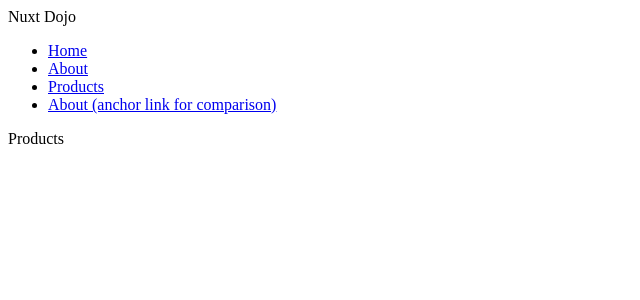
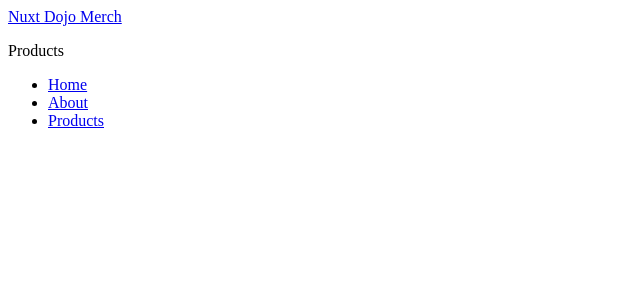
Before and after one commit to mchocho/nuxt-js-crash, a Nuxt app: page /products in a window 1280 px wide. Shown: the top 300 px of the page, without its empty margins (0-640 px from the left). Built offline with nearby package versions, Linux system fonts and the light colour scheme.

Commit message:
Binding a layout to a specific page

```diff
--- a/layouts/default.vue
+++ b/layouts/default.vue
@@ -9,8 +9,6 @@
   <div>
     <header>
       <nav>
-        <NuxtLink>Nuxt Dojo</NuxtLink>
-        <ul>
         <!--
           <NuxtLink> component
 
@@ -23,6 +21,8 @@
           It's a replacement for the <a> and <RouterLink> tags and performs
           faster.
         -->
+        <NuxtLink to="/">Nuxt Dojo</NuxtLink>
+        <ul>
           <li>
           <NuxtLink to="/">Home</NuxtLink>
           </li>
@@ -31,10 +31,6 @@
           </li>
           <li>
             <NuxtLink to="/products">Products</NuxtLink>
-            </li>
-
-            <li>
-              <a href="/about">About (anchor link for comparison)</a>
           </li>
         </ul>
       </nav>
--- /dev/null
+++ b/layouts/items.vue
@@ -0,0 +1,50 @@
+<!--
+  We could have called this file products.vue but
+  I did so, just to showcase that you also don't
+  have to.
+-->
+
+<!--
+
+  default.vue will be seen by nuxt as the default
+  layout this is a built in feature.
+
+ -->
+
+ <template>
+  <div>
+    <header>
+      <nav>
+        <NuxtLink to="/products">Nuxt Dojo Merch</NuxtLink>
+      </nav>
+    </header>
+
+    <!--
+      We want to output page content over here
+      This can be done using the slot component.
+
+      The slot component will out the content of a page
+      provided in the pages directory if the route link
+      matches.
+    -->
+
+    <div>
+      <slot />
+    </div>
+
+    <footer>
+      <ul>
+        <li><NuxtLink to="/">Home</NuxtLink></li>
+        <li><NuxtLink to="/about">About</NuxtLink></li>
+        <li><NuxtLink to="/products">Products</NuxtLink></li>
+      </ul>
+    </footer>
+
+  </div>
+</template>
+
+<style>
+  .route-link-exact-active {
+    color: #12b488;
+  }
+</style>
--- a/pages/products/[id].vue
+++ b/pages/products/[id].vue
@@ -20,12 +20,16 @@
 
       <p>In this Nuxt lesson, you'll learn how to make page components, which Nuxt then automatically creates routes for. ⭐⭐ Watch the whole course now (without ads) on Net Ninja Pro:</p>
 
-      <p>useRoute() = {{useRoute()  }}</p>
+      <!-- <p>useRoute() = {{useRoute()}}</p> -->
     </div>
  </template>
 
- <script>
- export default {
+<script>
+definePageMeta({
+  layout: "items"
+});
+
+export default {
     setup () {
         return {
          /*
--- a/pages/products/index.vue
+++ b/pages/products/index.vue
@@ -4,8 +4,10 @@
   </div>
 </template>
 
-<script>
-
+<script setup>
+  definePageMeta({
+    layout: "items"
+  });
 </script>
 
 <style>
```
Lines whose indentation alone changed are shown as unchanged.
